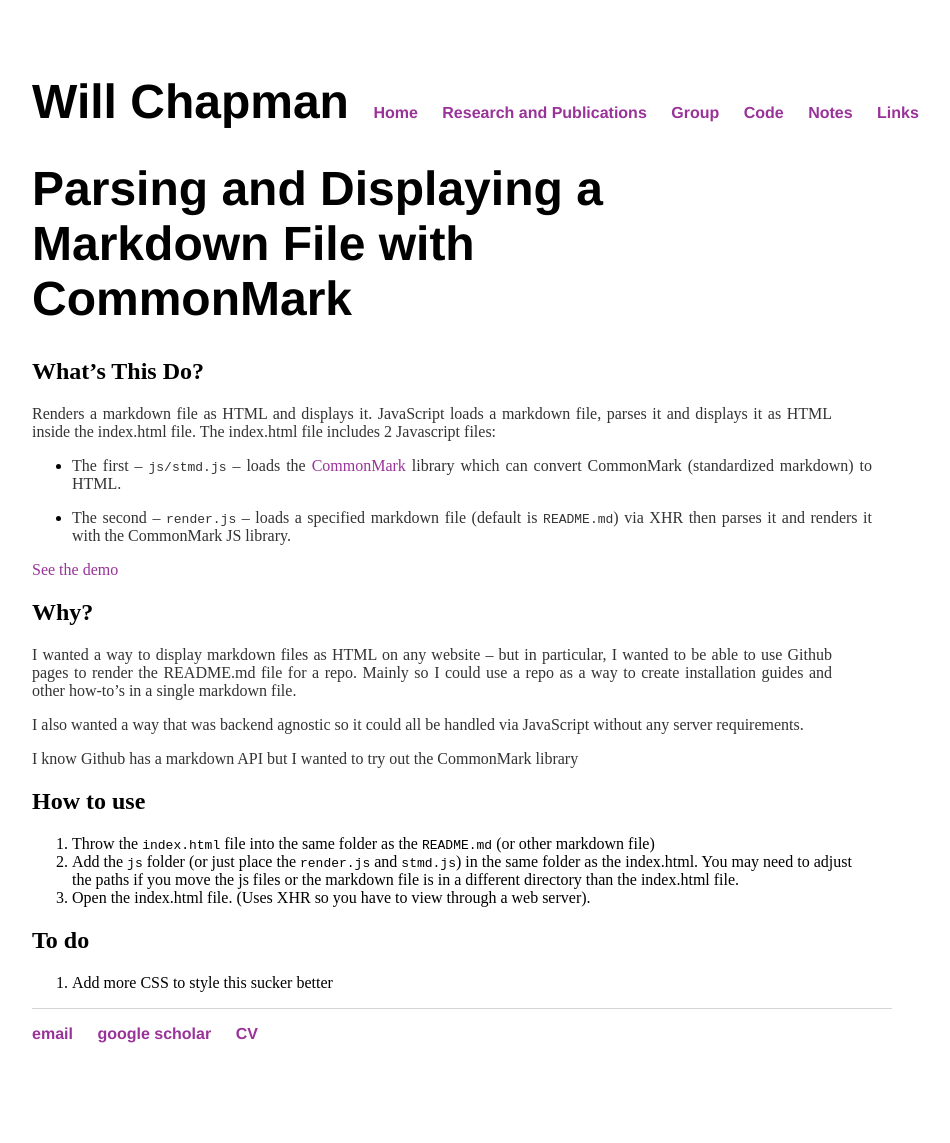
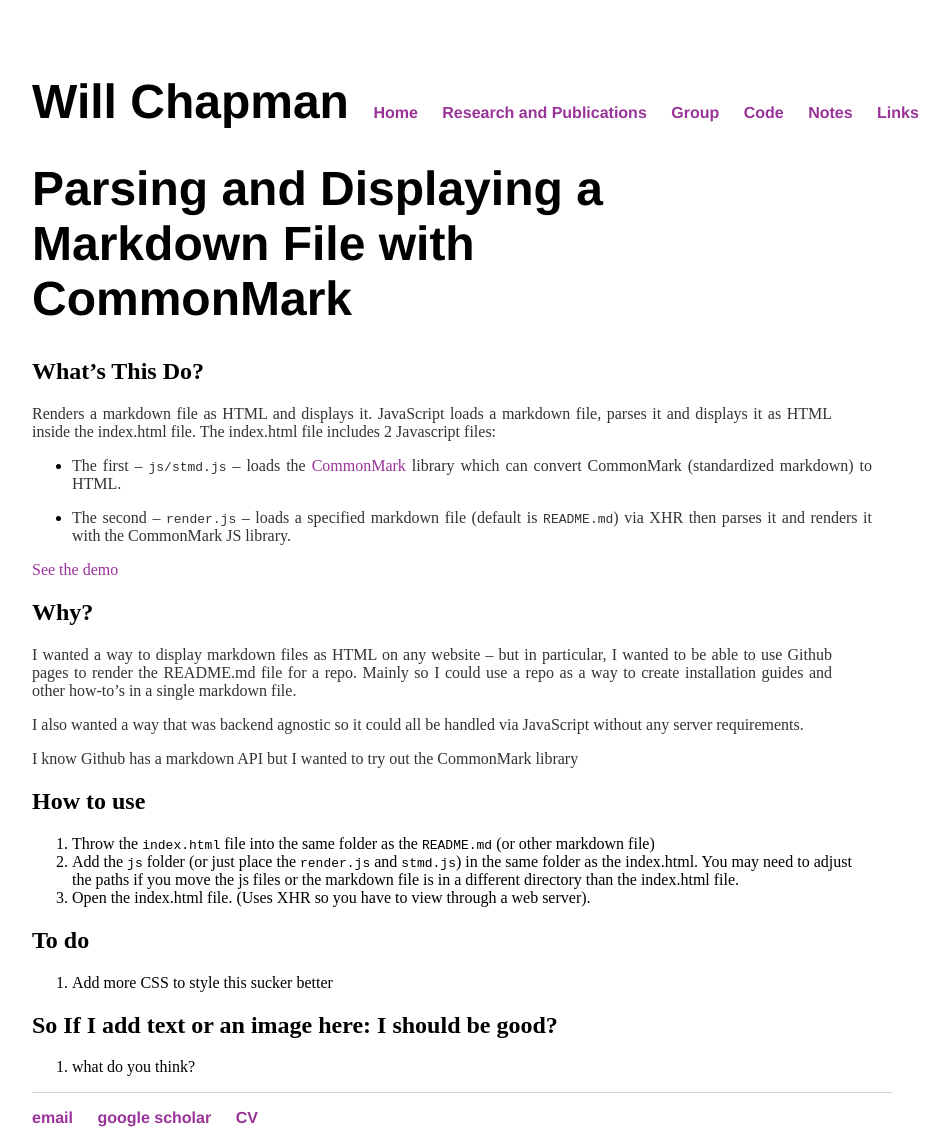
Before and after one commit to WillyChap/willychap_beta.github.io, a Jekyll site: the page built from research/projects.md, in a window 1280 px wide. Shown: the whole page, without its empty margins (276-1226 px from the left). Built offline with Jekyll 4.4.1, drawn with Linux system fonts in a browser that asks for light colours; our own code applies the rules of GitHub Pages for plain Markdown files; before the commit the page ends 1059 px from its top, so only the background shows below that.

Commit message:
Update projects.md

```diff
--- a/research/projects.md
+++ b/research/projects.md
@@ -23,3 +23,8 @@ I know Github has a markdown API but I wanted to try out the CommonMark library
 
 ## To do
 1. Add more CSS to style this sucker better
+
+
+## So If I add text or an image here: I should be good?
+
+1. what do you think?
```
